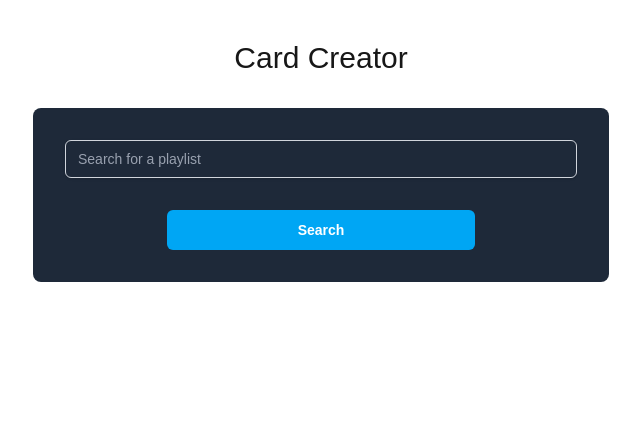
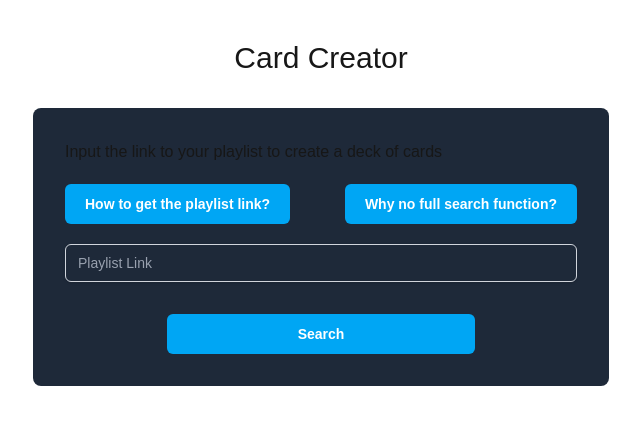
Before and after one commit to derrealstefabi/card-creator-nextjs, a Next.js app: page / in a window 1280 px wide. Shown: the top 424 px of the page, without its empty margins (319-959 px from the left). Built offline with nearby package versions, Linux system fonts and the light colour scheme.

Commit message:
work around spotify's stupid search api

```diff
--- a/src/app/components/PlaylistSearchResult.tsx
+++ b/src/app/components/PlaylistSearchResult.tsx
@@ -5,20 +5,20 @@ import {use} from "react";
 import {useRouter} from "next/navigation";
 
 type Props = {
-    promisedPlaylists: Promise<Required<Pick<PartialSearchResult, "playlists">>>,
+    promisedPlaylists: Promise<Required<Pick<PartialSearchResult, "playlists">>> | Promise<null>,
 }
 
 export const PlaylistSearchResult: React.FC<Props> = ({promisedPlaylists}) => {
 
     const router = useRouter();
-    const playlists = use(promisedPlaylists).playlists.items as SimplifiedPlaylist[];
+    const playlists = use(promisedPlaylists)?.playlists.items as SimplifiedPlaylist[];
 
     function selectPlaylist(playlistId: string): void {
-        router.push(`playlist?id=${playlistId}`);
+        router.push(`playlist?q=${playlistId}`);
     }
 
     return <>
-        {
+        {playlists &&
             playlists.filter(playlist => !!playlist).map(playlist =>
                 <div key={playlist.id}>
                     <div className={"flex flex-col lg:flex-row items-center mb-3 p-5 rounded-lg bg-gray-900"}>
--- a/src/app/page.tsx
+++ b/src/app/page.tsx
@@ -4,21 +4,53 @@ import Form from "next/form";
 import {Button} from "@/app/components/Button";
 import {Input} from "@/app/components/Input";
 import {useRouter} from "next/navigation";
+import React, {useState} from "react";
+import Link from "next/link";
 
 
 export default function Home() {
     const router = useRouter();
-
+    const [showHowToGetPlId, setShowHowToGetPlId] = useState(false)
+    const [whyNoFullSearch, setWhyNoFullSearch] = useState(false)
     function searchPlaylists(formData: FormData): void {
         const query = formData.get("query") as string;
         if (!query) return;
-        router.push(`search?q=${query}`);
+        router.push(`playlist?q=${query}`);
+    }
+
+    function toggleHowToGetId(): void {
+        setWhyNoFullSearch(false)
+        setShowHowToGetPlId(!showHowToGetPlId)
+    }
+
+    function toggleWhyNoFullSearch(): void {
+        setShowHowToGetPlId(false)
+        setWhyNoFullSearch(!whyNoFullSearch)
     }
 
     return (
+        <div className={'flex flex-col justify-center items-center w-full h-full'}>
+            <div className={'self-start mb-5'}>Input the link to your playlist to create a deck of cards</div>
+
+            <div className={'flex flex-row justify-between items-center w-full mb-5'}>
+                <div className={'flex flex-col'}>
+                    <Button onClick={toggleHowToGetId}>How to get the playlist link?</Button>
+                </div>
+                <div className={'flex flex-col'}>
+                    <Button onClick={toggleWhyNoFullSearch}>Why no full search function?</Button>
+                </div>
+            </div>
+            { showHowToGetPlId && <div className={'w-lg bg-gray-700 p-3 mb-5 rounded'}>Open your Playlist on Spotify and click on 'share' -{">"} 'copy link'. Paste the link into the search box below.</div>}
+            { whyNoFullSearch && <div className={'w-lg bg-gray-700 p-3 mb-5 rounded'}>
+                Spotify seems to not want people to use their search function outside of Spotify itself.
+                The search returns <b>WAY TOO MANY GARBAGE RESULTS</b> and there is no way to filter them.
+                It is also not possible to get more than 1000 results per search (which is usually not enough to find what you're looking for).
+                Feel free to <Link className={"underline text-blue-600 hover:text-blue-800 visited:text-purple-600"} href={'search'}>search all playlists</Link>, but don't expect to find what you're looking for.
+            </div>}
+
             <Form action={searchPlaylists} className={'flex flex-col justify-center items-center w-lg'}>
                 <div className={'mb-8 w-full'}>
-                <Input vertical hideLabel label={"Search for a playlist"} placeholder={"Search for a playlist"}
+                    <Input vertical hideLabel label={"Input a Spotify Playlist ID or link"} placeholder={"Playlist Link"}
                            name={"query"}></Input>
                 </div>
                 <div className={'flex flex-col w-3/5'}>
@@ -26,5 +58,6 @@ export default function Home() {
                 </div>
 
             </Form>
+        </div>
     );
 }
--- /dev/null
+++ b/src/app/playlist/error.tsx
@@ -0,0 +1,25 @@
+'use client' // Error components must be Client Components
+
+import { useEffect } from 'react'
+import Link from "next/link";
+
+export default function PlaylistError({
+                                  error,
+                                  reset,
+                              }: {
+    error: Error & { digest?: string }
+    reset: () => void
+}) {
+    useEffect(() => {
+        console.error(error)
+    }, [error])
+
+    return (
+        <div>
+            <h2 className={'mb-3'}>Something went wrong, did you input a valid link?</h2>
+            <Link href='/' className={`rounded-md bg-sky-500 px-5 py-2.5 text-sm leading-5 font-semibold text-white hover:bg-sky-700`}>
+                Go back
+            </Link>
+        </div>
+    )
+}
--- a/src/app/playlist/page.tsx
+++ b/src/app/playlist/page.tsx
@@ -14,7 +14,19 @@ function SearchParamWrapper() {
     const router = useRouter();
     const [showCards, setShowCards] = useState<boolean | null>(false);
 
-    const playlistId = searchParams.get('id');
+    const query = searchParams.get('q') || '';
+
+    if (!query) {
+        router.back();
+    }
+
+    let playlistId = query;
+
+    if (query.includes('spotify')) {
+        let endIdx = query.indexOf('?') == -1 ? query.length : query.indexOf('?');
+        playlistId = query.slice(query.indexOf('playlist') + 9, endIdx);
+    }
+
     const playlist = sdk.playlists.getPlaylist(playlistId || '');
 
     function createCards(): void {
@@ -26,6 +38,7 @@ function SearchParamWrapper() {
     }
 
     return (
+
             <Suspense fallback={<Loading/>}>
                 {!showCards && <SinglePlaylistView promisedPlaylist={playlist} onConfirm={createCards}
                                                    onCancel={returnToSearchResult}></SinglePlaylistView>}
--- a/src/app/search/page.tsx
+++ b/src/app/search/page.tsx
@@ -1,34 +1,54 @@
 'use client';
-import React, {Suspense} from "react";
+import React, {Suspense, useState} from "react";
 import {useRouter, useSearchParams} from "next/navigation";
 import {Loading} from "@/app/components/Loading";
 import {PlaylistSearchResult} from "@/app/components/PlaylistSearchResult";
 import {Button} from "@/app/components/Button";
 import {useSpotifyApi} from "@/app/hooks/useSpotifyApi";
+import Form from "next/form";
+import {Input} from "@/app/components/Input";
+import {PartialSearchResult} from "@spotify/web-api-ts-sdk";
 
 function SearchParamWrapper() {
     const router = useRouter();
-    const searchParams = useSearchParams();
 
     const sdk = useSpotifyApi();
 
-    const query = searchParams.get('q') || '';
+    const [playlists, setPlaylists] = useState<Promise<Required<Pick<PartialSearchResult, "playlists">>> | Promise<null>>(Promise.resolve(null));
 
-    if (!query) {
-        router.back();
+    const searchPlaylists = (formData: FormData): void => {
+        const query = formData.get("query") as string;
+        if (!query) return;
+        setPlaylists(sdk.search(query, ['playlist'], undefined, 50));
     }
 
-    const playlists = sdk.search(query, ['playlist']);
+    return (
 
-    return (
-        <div className={`flex flex-col`}>
+        <div className={'flex flex-col justify-center items-center w-full h-full'}>
             <div className={`mb-5 flex flex-row justify-between items-center`}>
-                <h2 className={`text-xl`}>Results for search {query}</h2>
-                <Button onClick={() => router.back()}>Back to search</Button>
+                <h2 className={`text-xl`}>Search all playlists (aka get 50 random playlists)</h2>
             </div>
-            <Suspense fallback={<Loading/>}>
-                <PlaylistSearchResult promisedPlaylists={playlists}></PlaylistSearchResult>
-            </Suspense>
+            <Form action={searchPlaylists} className={'flex flex-col justify-center items-center w-lg'}>
+                <div className={'mb-5 w-full'}>
+                    <Input vertical hideLabel label={"Search for a playlist (you won't find it though)"}
+                           placeholder={"Search for a playlist (you won't find it though)"}
+                           name={"query"}></Input>
+                </div>
+                <div className={'flex flex-row justify-between items-center w-full mb-5'}>
+                    <div className={'flex flex-col w-2/5'}>
+                        <Button submit={true}>Search</Button>
+                    </div>
+                    <div className={'flex flex-col w-2/5'}>
+                    <Button onClick={() => router.back()}>Go Back (pls)</Button>
+                    </div>
+                </div>
+
+            </Form>
+            <div className={`flex flex-col`}>
+                <Suspense fallback={<Loading/>}>
+                    <PlaylistSearchResult promisedPlaylists={playlists}></PlaylistSearchResult>
+                </Suspense>
+            </div>
         </div>
     );
 }
```
Lines whose indentation alone changed are shown as unchanged.
